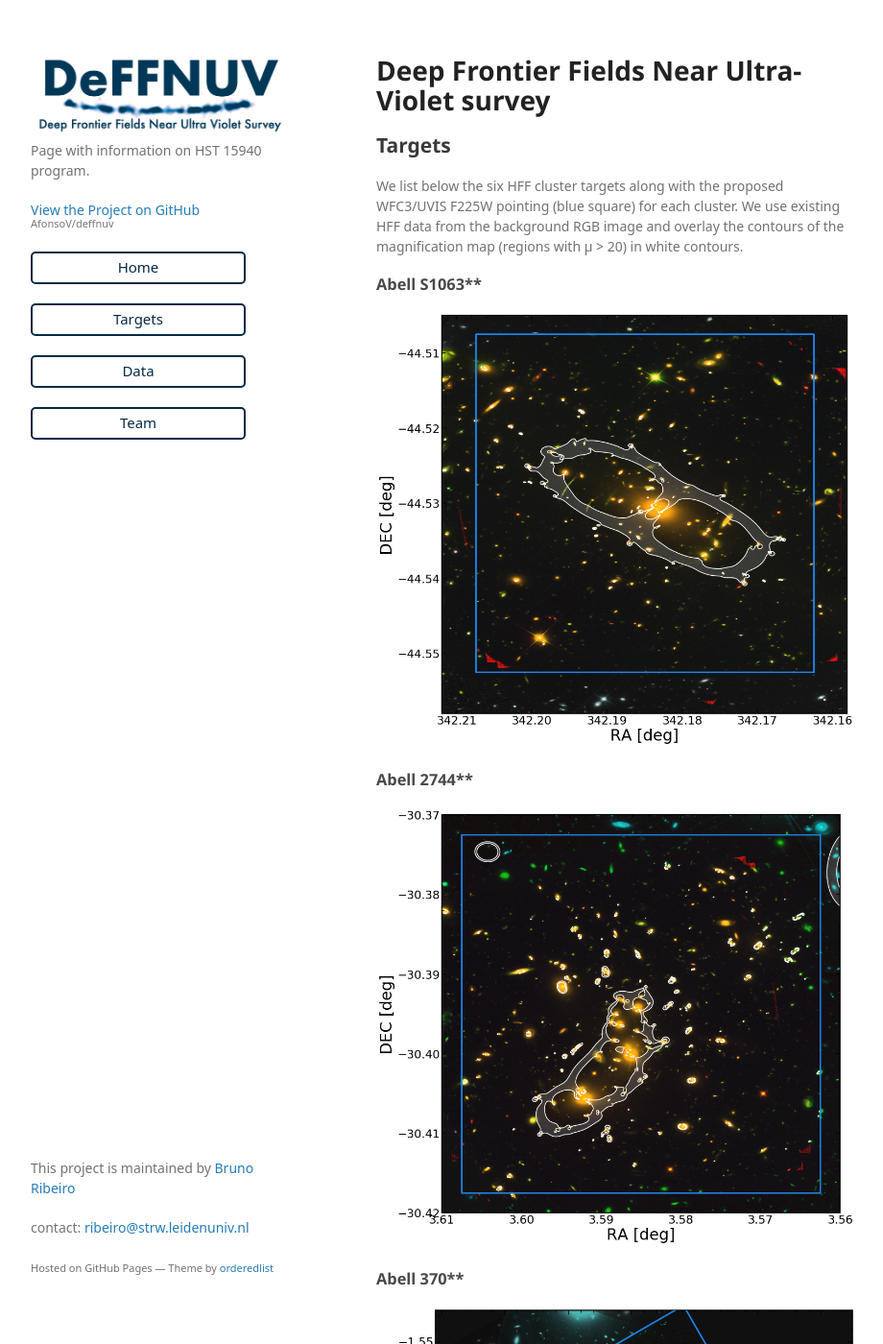
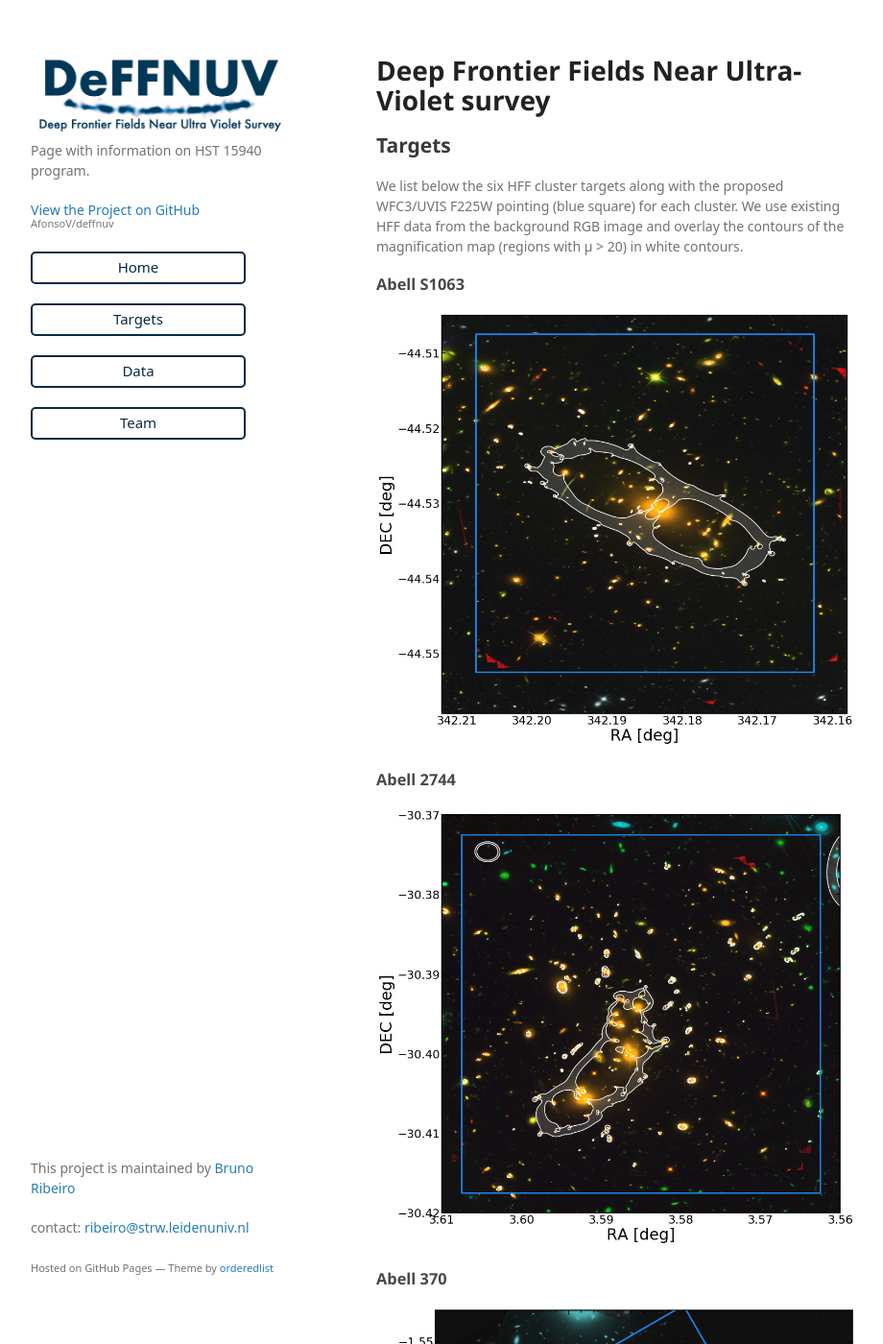
Before and after one commit to AfonsoV/deffnuv, a Jekyll site: the page built from targets.md, in a window 1280 px wide and 1400 px high. Shown: the whole window at 96% size, without its empty margins (178-1098 px from the left). Built offline with Jekyll 4.4.1, drawn with Linux system fonts in a browser that asks for light colours; some web fonts are replaced; our own code applies the rules of GitHub Pages for plain Markdown files; some of the changed text lies outside the part shown.

```diff
--- a/targets.md
+++ b/targets.md
@@ -5,20 +5,20 @@
 We list below the six HFF cluster targets along with the proposed WFC3/UVIS F225W pointing (blue square) for each cluster. We use existing HFF data from the background RGB image and overlay the contours of the magnification map (regions with &mu; > 20) in white contours.
 
 
-### Abell S1063**
+### Abell S1063
 ![Pointing AS1063](assets/images/pointing_abell1063.png)
 
-### Abell 2744**
+### Abell 2744
 ![Pointing A2744](assets/images/pointing_abell2744.png)
 
-### Abell 370**
+### Abell 370
 ![Pointing A370](assets/images/pointing_abell370.png)
 
-### MACS 0416**
+### MACS 0416
 ![Pointing M0417](assets/images/pointing_macs0416.png)
 
-### MACS 0717**
+### MACS 0717
 ![Pointing M0717](assets/images/pointing_macs0717.png)
 
-### MACS 1149**
+### MACS 1149
 ![Pointing M1149](assets/images/pointing_macs1149.png)
```
